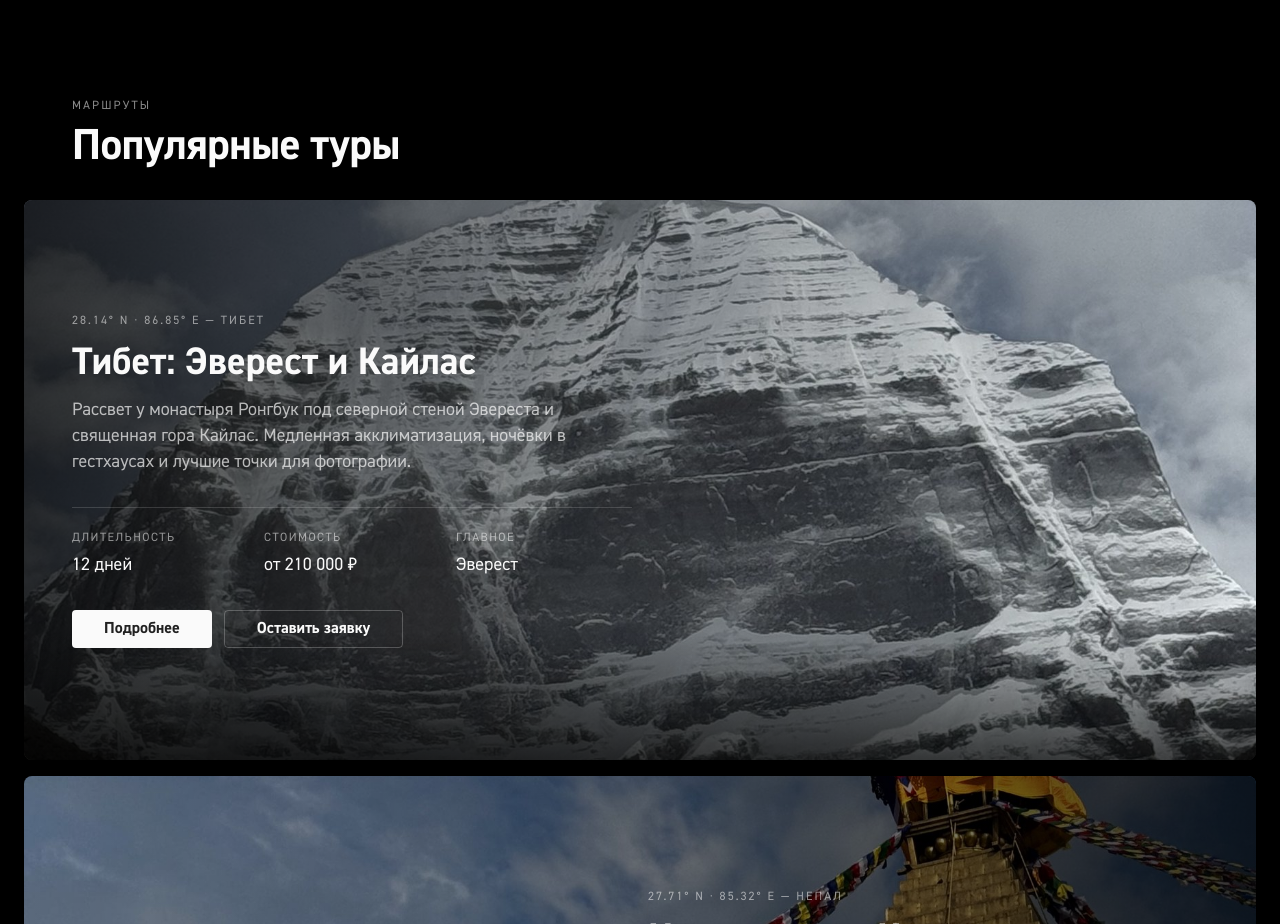
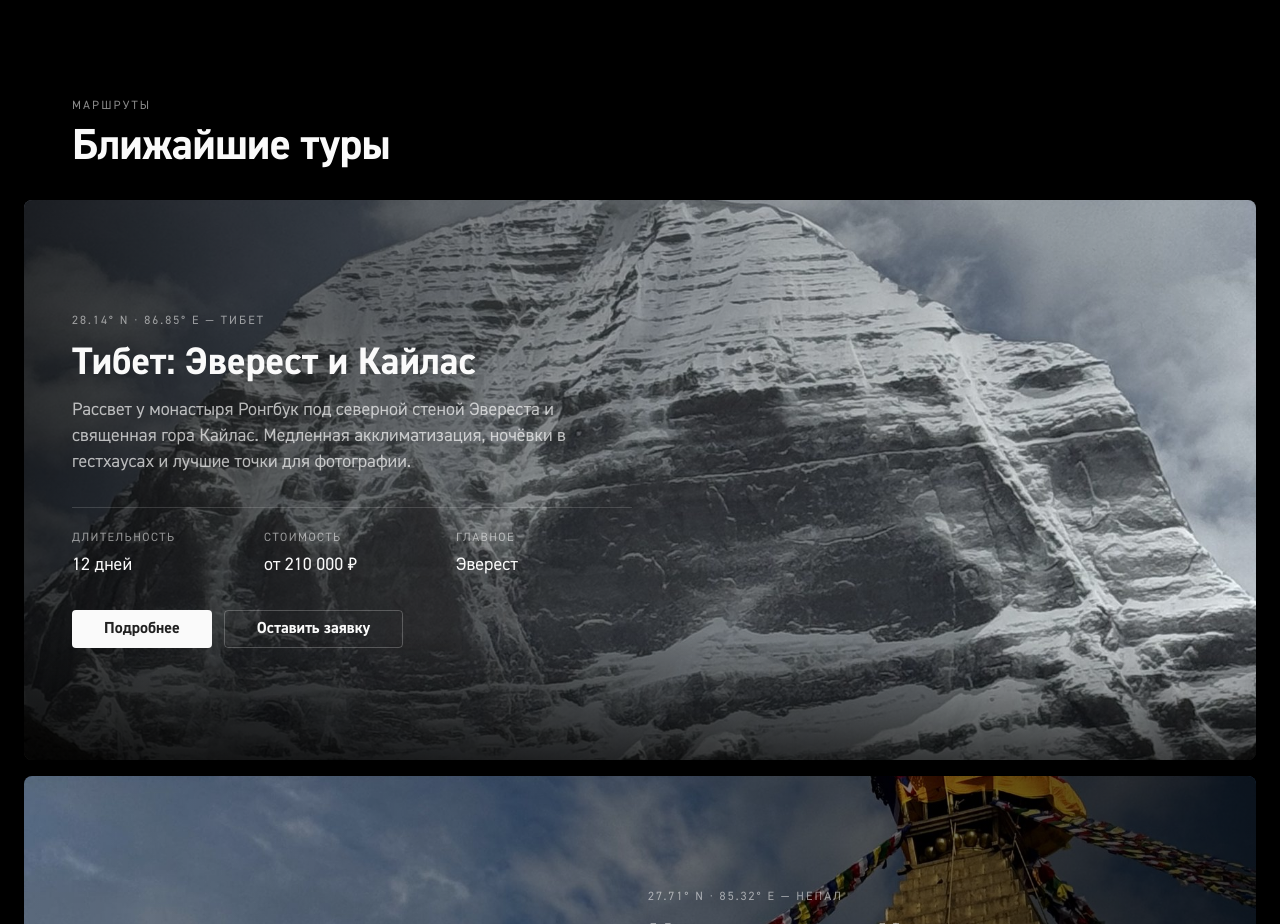
Before and after one commit to fifulina-uxui/wild-soul-routes, a React (Vite) app: page / in a window 1280 px wide. Shown: the part 800-1724 px from the top of the page. Built offline with nearby package versions, Linux system fonts and the light colour scheme.

Commit message:
Главная: «Популярные туры» → «Ближайшие туры»

```diff
--- a/src/data/content.ts
+++ b/src/data/content.ts
@@ -133,7 +133,7 @@ export const content: Record<'ru' | 'en', PageContent> = {
     },
     tours: {
       label: 'Маршруты',
-      heading: 'Популярные туры',
+      heading: 'Ближайшие туры',
       meta: { days: 'Длительность', price: 'Стоимость', highlight: 'Главное' },
       items: [
         {
@@ -674,7 +674,7 @@ export const content: Record<'ru' | 'en', PageContent> = {
     },
     tours: {
       label: 'Routes',
-      heading: 'Popular tours',
+      heading: 'Upcoming tours',
       meta: { days: 'Duration', price: 'Price', highlight: 'Highlight' },
       items: [
         {
```
